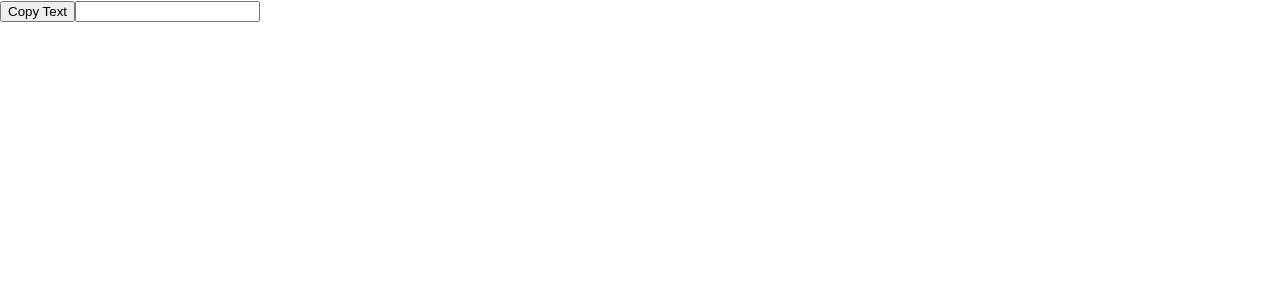
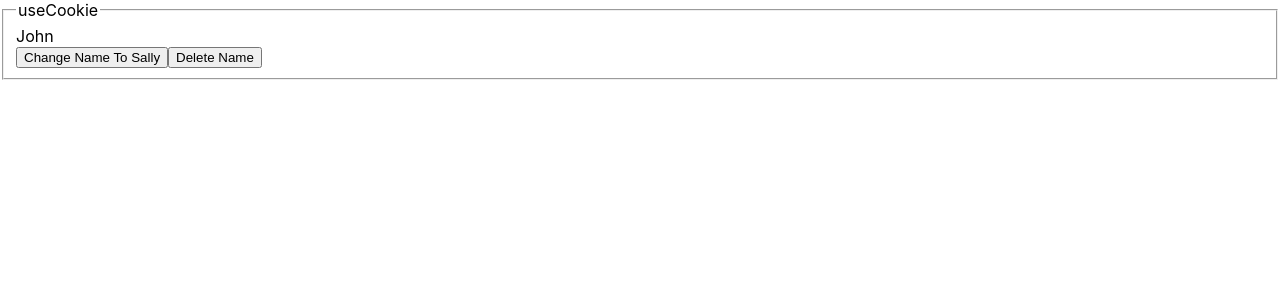
Before and after one commit to george-w-boo/custom-hooks, a React (Create React App) app: page / in a window 1280 px wide. Shown: the top 300 px of the page. Built offline with nearby package versions, Linux system fonts and the light colour scheme.

Commit message:
adds useCookie

```diff
--- a/package.json
+++ b/package.json
@@ -7,6 +7,7 @@
     "@testing-library/react": "^13.3.0",
     "@testing-library/user-event": "^13.5.0",
     "copy-to-clipboard": "^3.3.1",
+    "js-cookie": "^3.0.1",
     "react": "^18.2.0",
     "react-dom": "^18.2.0",
     "react-scripts": "5.0.1",
--- a/src/App.js
+++ b/src/App.js
@@ -19,6 +19,7 @@ import Size from "./components/Size";
 import ClickAwayListener from "./components/ClickAwayListener";
 import DarkMode from "./components/DarkMode/DarkMode";
 import CopyToClipboardCopmponent from "./components/CopyToClipboard";
+import CookieComponent from "./components/CookieComponent";
 
 function App() {
   return (
@@ -42,8 +43,9 @@ function App() {
       <StateWithValidation />
       <Size />
       <ClickAwayListener />
-      <DarkMode /> */}
-      <CopyToClipboardCopmponent />
+      <DarkMode />
+      <CopyToClipboardCopmponent /> */}
+      <CookieComponent />
     </>
   );
 }
--- /dev/null
+++ b/src/components/CookieComponent.jsx
@@ -0,0 +1,14 @@
+import {useCookie} from "./../customHooks/useCookie"
+import Card from "./common/Card"
+
+export default function CookieComponent() {
+  const [value, update, remove] = useCookie("name", "John")
+
+  return (
+    <Card legend="useCookie">
+      <div>{value}</div>
+      <button onClick={() => update("Sally")}>Change Name To Sally</button>
+      <button onClick={remove}>Delete Name</button>
+    </Card>
+  )
+}
--- a/src/components/CopyToClipboard.jsx
+++ b/src/components/CopyToClipboard.jsx
@@ -1,14 +1,15 @@
 import { useCopyToClipboard } from "../customHooks/useCopyToClipboard"
+import Card from "./common/Card"
 
 export default function CopyToClipboardCopmponent() {
   const [copyToClipboard, { success }] = useCopyToClipboard()
 
   return (
-    <>
+    <Card legend="useCopyToClipBoard">
       <button onClick={() => copyToClipboard("This was copied")}>
         {success ? "Copied" : "Copy Text"}
       </button>
       <input type="text" />
-    </>
+    </Card>
   )
 }
--- a/src/components/DarkMode/DarkMode.jsx
+++ b/src/components/DarkMode/DarkMode.jsx
@@ -1,10 +1,12 @@
-import { useDarkMode } from "../../customHooks/useDarkMode"
+import Card from "../common/Card";
+import { useDarkMode } from "../../customHooks/useDarkMode";
 import "./body.css"
 
 export default function DarkMode() {
   const [darkMode, setDarkMode] = useDarkMode()
 
   return (
+    <Card legend="useDarkMode">
       <button
         onClick={() => setDarkMode(prevDarkMode => !prevDarkMode)}
         style={{
@@ -15,5 +17,6 @@ export default function DarkMode() {
       >
         Toggle Dark Mode
       </button>
+    </Card>
   )
 }
--- /dev/null
+++ b/src/customHooks/useCookie.js
@@ -0,0 +1,27 @@
+import { useCallback, useState } from "react";
+import Cookie from "js-cookie";
+
+export const useCookie = (name, initialValue) => {
+  const [value, setValue] = useState(() => {
+    const existingValue = Cookie.get(name);
+
+    if (existingValue) return existingValue;
+
+    return initialValue;
+  });
+
+  const update = useCallback(
+    (newValue, options) => {
+      Cookie.set(name, newValue, options);
+      setValue(newValue);
+    },
+    [name]
+  );
+
+  const remove = useCallback(() => {
+    Cookie.remove(name);
+    setValue(null);
+  }, [name]);
+
+  return [value, update, remove];
+};
```
Also changed, not shown: 1 other file (tests, documents, lock files or other folders). Lines whose indentation alone changed are shown as unchanged.
